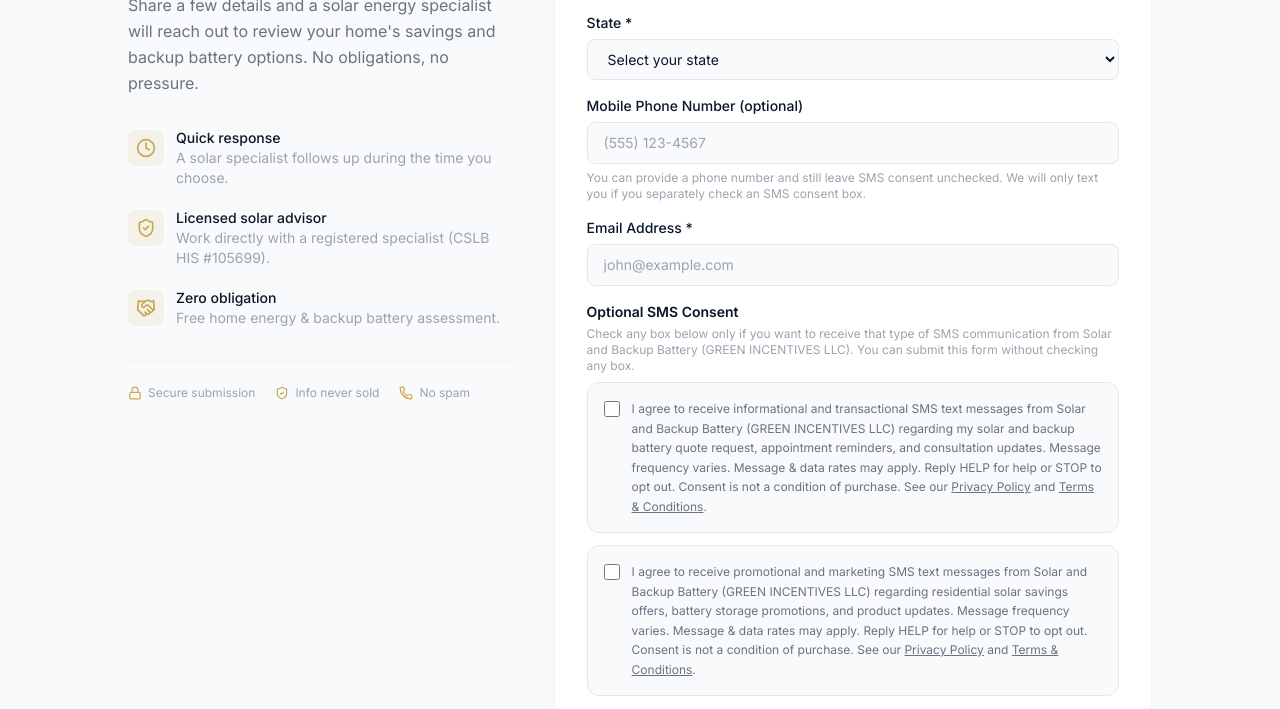
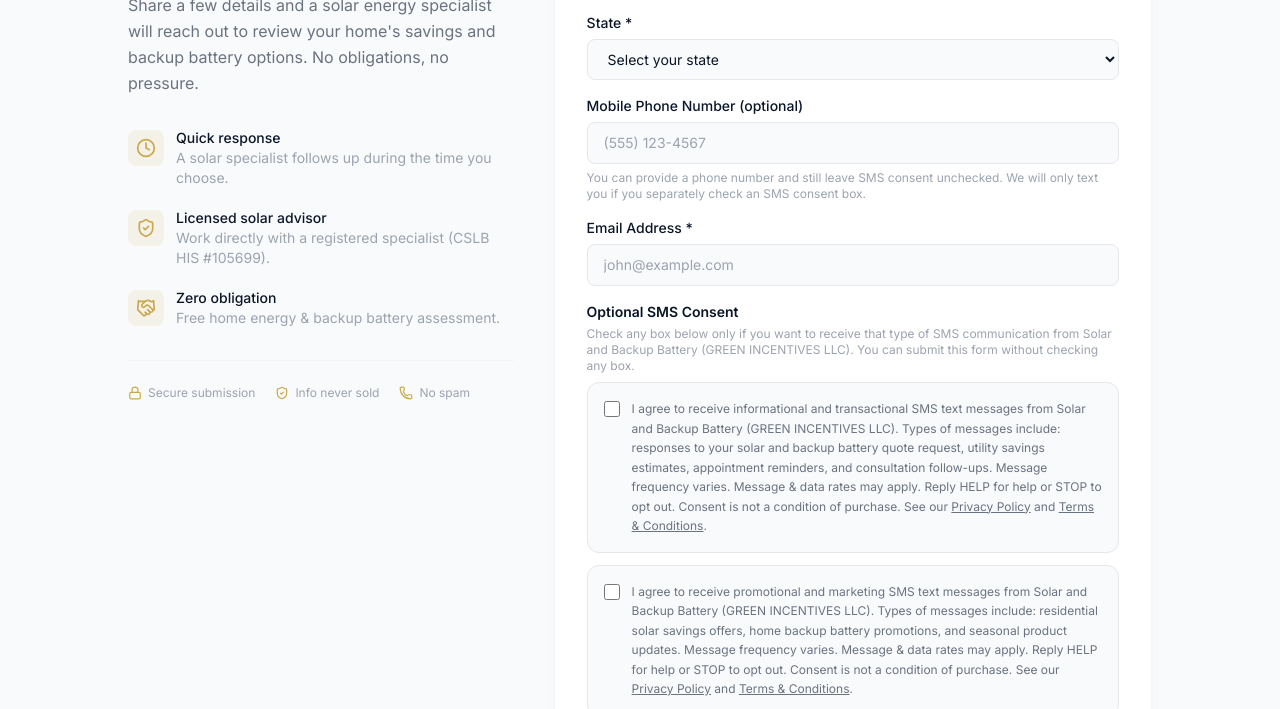
Before and after one commit to jhunger4d/SolarAndBackupBattery, a plain HTML site: page index.html in a window 1280 px wide. Shown: the part 216-925 px from the top of the page. Drawn offline with nearby package versions, Linux system fonts and the light colour scheme.

Commit message:
Add files via upload

```diff
--- a/index.html
+++ b/index.html
@@ -27,7 +27,6 @@
       <div class="flex items-center gap-6">
         <a href="https://solarandbackupbattery.com/privacy" class="hidden text-sm text-gray-600 transition-colors hover:text-[#0A1628] sm:block">Privacy</a>
         <a href="https://solarandbackupbattery.com/terms" class="hidden text-sm text-gray-600 transition-colors hover:text-[#0A1628] sm:block">Terms</a>
-
       </div>
     </div>
   </nav>
@@ -182,13 +181,13 @@
                   <div class="rounded-xl border border-gray-200 bg-gray-50 p-4">
                     <div class="flex items-start gap-3">
                       <input id="sms-informational-consent" type="checkbox" name="sms_informational_consent" value="Yes" class="mt-0.5 h-4 w-4 shrink-0 rounded border-gray-300 text-[#C9A84C] focus:ring-[#C9A84C]" />
-                      <label for="sms-informational-consent" class="text-xs leading-relaxed text-gray-500">I agree to receive informational and transactional SMS text messages from Solar and Backup Battery (GREEN INCENTIVES LLC) regarding my solar and backup battery quote request, appointment reminders, and consultation updates. Message frequency varies. Message &amp; data rates may apply. Reply HELP for help or STOP to opt out. Consent is not a condition of purchase. See our <a href="https://solarandbackupbattery.com/privacy" class="underline hover:text-[#0A1628]" target="_blank" rel="noopener noreferrer">Privacy Policy</a> and <a href="https://solarandbackupbattery.com/terms" class="underline hover:text-[#0A1628]" target="_blank" rel="noopener noreferrer">Terms &amp; Conditions</a>.</label>
+                      <label for="sms-informational-consent" class="text-xs leading-relaxed text-gray-500">I agree to receive informational and transactional SMS text messages from Solar and Backup Battery (GREEN INCENTIVES LLC). Types of messages include: responses to your solar and backup battery quote request, utility savings estimates, appointment reminders, and consultation follow-ups. Message frequency varies. Message &amp; data rates may apply. Reply HELP for help or STOP to opt out. Consent is not a condition of purchase. See our <a href="https://solarandbackupbattery.com/privacy" class="underline hover:text-[#0A1628]" target="_blank" rel="noopener noreferrer">Privacy Policy</a> and <a href="https://solarandbackupbattery.com/terms" class="underline hover:text-[#0A1628]" target="_blank" rel="noopener noreferrer">Terms &amp; Conditions</a>.</label>
                     </div>
                   </div>
                   <div class="rounded-xl border border-gray-200 bg-gray-50 p-4">
                     <div class="flex items-start gap-3">
                       <input id="sms-marketing-consent" type="checkbox" name="sms_marketing_consent" value="Yes" class="mt-0.5 h-4 w-4 shrink-0 rounded border-gray-300 text-[#C9A84C] focus:ring-[#C9A84C]" />
-                      <label for="sms-marketing-consent" class="text-xs leading-relaxed text-gray-500">I agree to receive promotional and marketing SMS text messages from Solar and Backup Battery (GREEN INCENTIVES LLC) regarding residential solar savings offers, battery storage promotions, and product updates. Message frequency varies. Message &amp; data rates may apply. Reply HELP for help or STOP to opt out. Consent is not a condition of purchase. See our <a href="https://solarandbackupbattery.com/privacy" class="underline hover:text-[#0A1628]" target="_blank" rel="noopener noreferrer">Privacy Policy</a> and <a href="https://solarandbackupbattery.com/terms" class="underline hover:text-[#0A1628]" target="_blank" rel="noopener noreferrer">Terms &amp; Conditions</a>.</label>
+                      <label for="sms-marketing-consent" class="text-xs leading-relaxed text-gray-500">I agree to receive promotional and marketing SMS text messages from Solar and Backup Battery (GREEN INCENTIVES LLC). Types of messages include: residential solar savings offers, home backup battery promotions, and seasonal product updates. Message frequency varies. Message &amp; data rates may apply. Reply HELP for help or STOP to opt out. Consent is not a condition of purchase. See our <a href="https://solarandbackupbattery.com/privacy" class="underline hover:text-[#0A1628]" target="_blank" rel="noopener noreferrer">Privacy Policy</a> and <a href="https://solarandbackupbattery.com/terms" class="underline hover:text-[#0A1628]" target="_blank" rel="noopener noreferrer">Terms &amp; Conditions</a>.</label>
                     </div>
                   </div>
                 </div>
```
Also changed, not shown: quote.html (+2 -3 lines).
